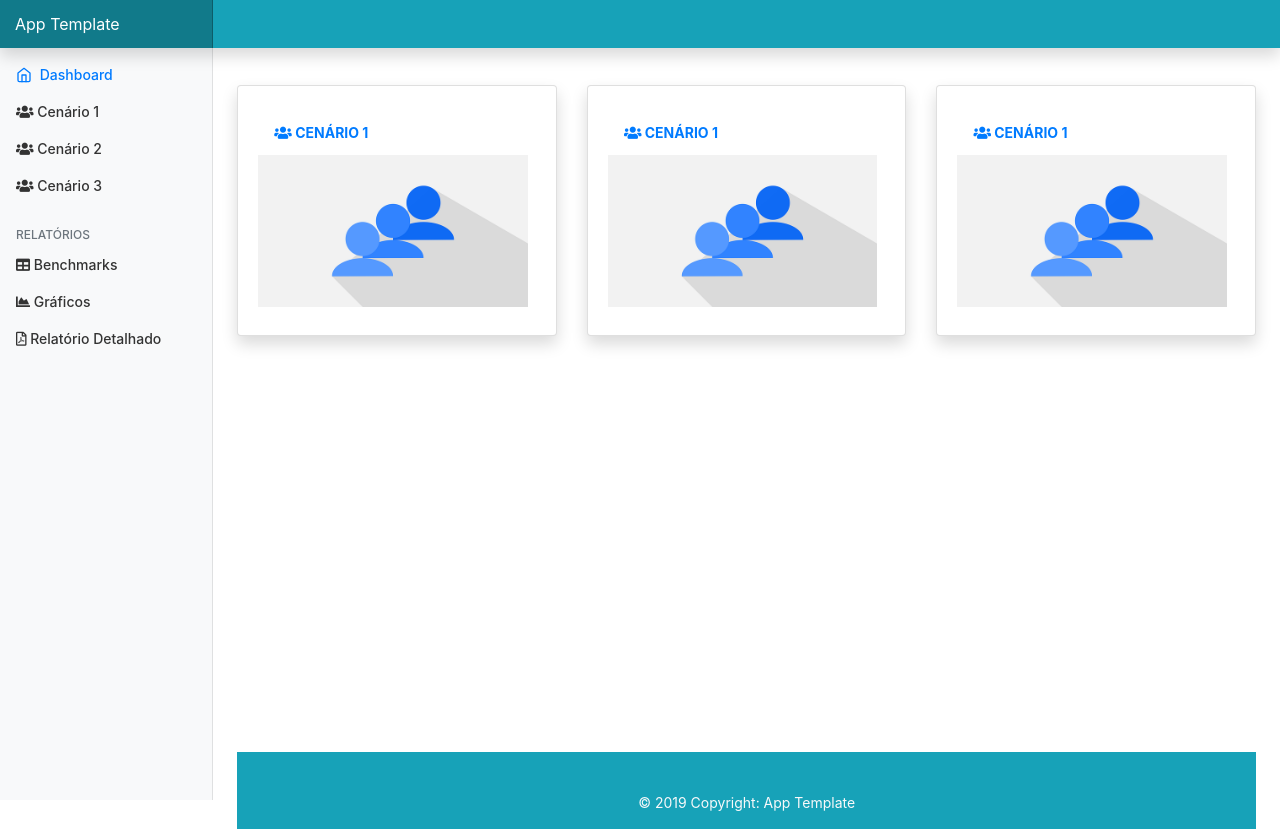
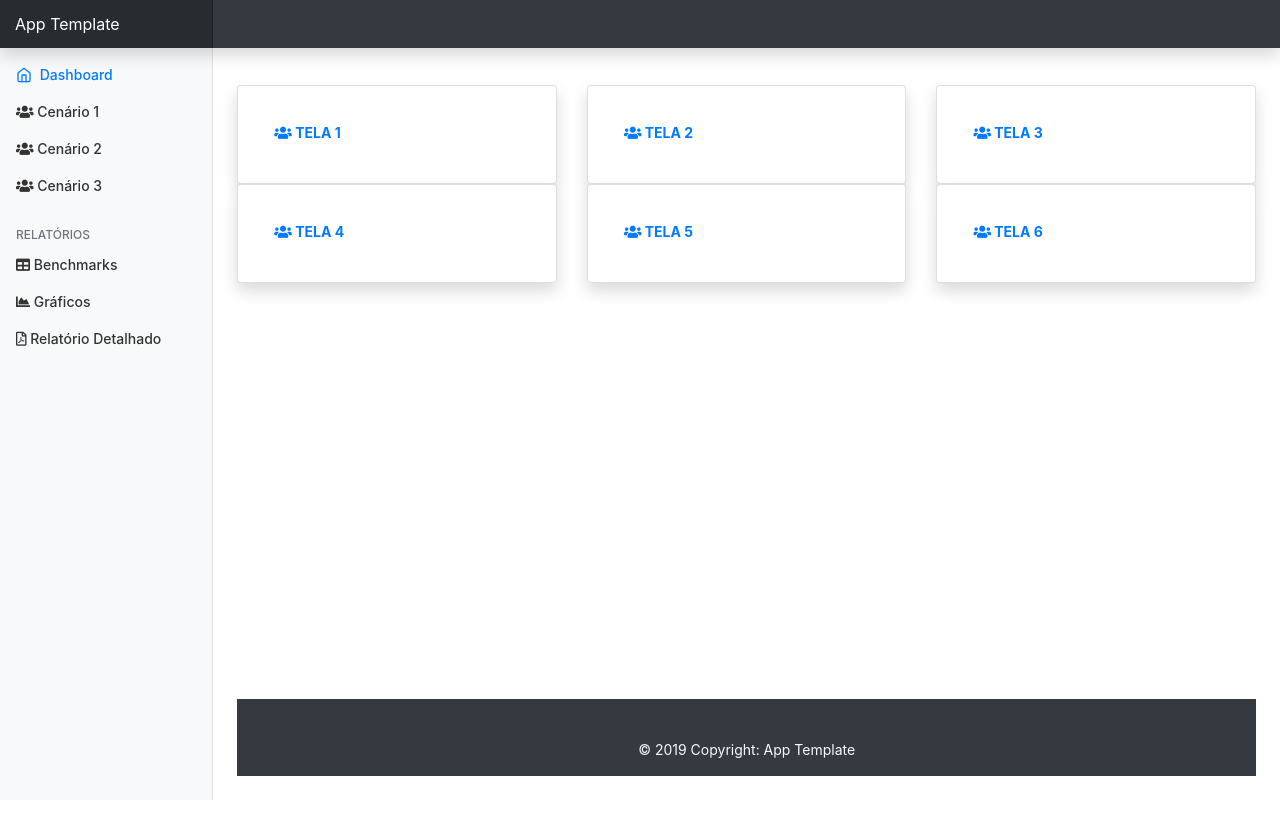
Before and after one commit to santiagosilas/Flask-Bootstrap-ML-Dashboard, a Flask app: page / in a window 1280 px wide. After the commit the page ends 800 px from the top, so only its background shows below. Run offline with Flask 2, Linux system fonts and the light colour scheme; parts of the project's set-up code (start-up, migrations or seed data) failed here and were passed over; some libraries are stand-ins or nearby versions.

Commit message:
update layout

```diff
--- a/website/app/templates/index.html
+++ b/website/app/templates/index.html
@@ -12,10 +12,10 @@
                     <div class="text-xs font-weight-bold text-primary text-uppercase mb-1">
                         <a class="nav-link" href="{{url_for('load_scenario', scenario = 1)}}">
                             <i class="fas fa-users"></i>
-                            Cenário 1
+                            Tela 1
                         </a>
                     </div>
-                    <img src="{{url_for('static', filename='img/users.png')}}" class="img-fluid">
+                    <!-- <img src="{{url_for('static', filename='img/users.png')}}" class="img-fluid"> -->
                   </div>
                 </div>
               </div>
@@ -30,10 +30,10 @@
                     <div class="text-xs font-weight-bold text-primary text-uppercase mb-1">
                         <a class="nav-link" href="{{url_for('load_scenario', scenario = 2)}}">
                             <i class="fas fa-users"></i>
-                            Cenário 1
+                            Tela 2
                         </a>
                     </div>
-                    <img src="{{url_for('static', filename='img/users.png')}}" class="img-fluid">
+                    <!-- <img src="{{url_for('static', filename='img/users.png')}}" class="img-fluid"> -->
                   </div>
                 </div>
               </div>
@@ -48,10 +48,64 @@
                     <div class="text-xs font-weight-bold text-primary text-uppercase mb-1">
                         <a class="nav-link" href="{{url_for('load_scenario', scenario = 3)}}">
                             <i class="fas fa-users"></i>
-                            Cenário 1
+                            Tela 3
                         </a>
                     </div>
-                    <img src="{{url_for('static', filename='img/users.png')}}" class="img-fluid">
+                    <!-- <img src="{{url_for('static', filename='img/users.png')}}" class="img-fluid"> -->
+                  </div>
+                </div>
+              </div>
+            </div>
+          </div>
+
+          <div class="col-4">
+            <div class="card border-left-primary shadow h-10 py-2">
+              <div class="card-body">
+                <div class="row no-gutters align-items-center">
+                  <div class="col mr-2">
+                    <div class="text-xs font-weight-bold text-primary text-uppercase mb-1">
+                        <a class="nav-link" href="{{url_for('load_scenario', scenario = 3)}}">
+                            <i class="fas fa-users"></i>
+                            Tela 4
+                        </a>
+                    </div>
+                    <!-- <img src="{{url_for('static', filename='img/users.png')}}" class="img-fluid"> -->
+                  </div>
+                </div>
+              </div>
+            </div>
+          </div>
+
+          <div class="col-4">
+            <div class="card border-left-primary shadow h-10 py-2">
+              <div class="card-body">
+                <div class="row no-gutters align-items-center">
+                  <div class="col mr-2">
+                    <div class="text-xs font-weight-bold text-primary text-uppercase mb-1">
+                        <a class="nav-link" href="{{url_for('load_scenario', scenario = 3)}}">
+                            <i class="fas fa-users"></i>
+                            Tela 5
+                        </a>
+                    </div>
+                    <!-- <img src="{{url_for('static', filename='img/users.png')}}" class="img-fluid"> -->
+                  </div>
+                </div>
+              </div>
+            </div>
+          </div>
+
+          <div class="col-4">
+            <div class="card border-left-primary shadow h-10 py-2">
+              <div class="card-body">
+                <div class="row no-gutters align-items-center">
+                  <div class="col mr-2">
+                    <div class="text-xs font-weight-bold text-primary text-uppercase mb-1">
+                        <a class="nav-link" href="{{url_for('load_scenario', scenario = 3)}}">
+                            <i class="fas fa-users"></i>
+                            Tela 6
+                        </a>
+                    </div>
+                    <!-- <img src="{{url_for('static', filename='img/users.png')}}" class="img-fluid"> -->
                   </div>
                 </div>
               </div>
--- a/website/app/templates/layout.html
+++ b/website/app/templates/layout.html
@@ -38,7 +38,7 @@
     <link href="{{url_for('static', filename = 'css/dashboard.css')}}" rel="stylesheet">
   </head>
   <body>
-    <nav class="navbar navbar-dark fixed-top bg-info flex-md-nowrap p-0 shadow">
+    <nav class="navbar navbar-dark fixed-top bg-dark flex-md-nowrap p-0 shadow">
         <a class="navbar-brand col-sm-3 col-md-2 mr-0" href="{{url_for('home')}}">App Template</a>
 
   <ul class="navbar-nav px-3">
@@ -116,7 +116,7 @@
   <div class="modal fade" id="modalPrediction" tabindex="-1" role="dialog" aria-labelledby="exampleModalLabel" aria-hidden="true">
     <div class="modal-dialog" role="document">
       <div class="modal-content">
-        <div class="modal-header bg-info">
+        <div class="modal-header bg-dark">
           <h5 class="modal-title" id="exampleModalLabel">Predição</h5>
           <button type="button" class="close" data-dismiss="modal" aria-label="Close">
             <span aria-hidden="true">&times;</span>
@@ -127,7 +127,7 @@
             <p>Probabilidade: {{prediction.prob}}</p>
         </div>
         <div class="modal-footer">
-          <button type="button" class="btn btn-info" data-dismiss="modal">Close</button>
+          <button type="button" class="btn btn-dark" data-dismiss="modal">Close</button>
         </div>
       </div>
     </div>
@@ -138,7 +138,7 @@
 
         {% block content %}{% endblock %}
         <!-- Rodapé -->
-        <footer class="bg-info text-light font-small blue pt-4 col-12">
+        <footer class="bg-dark text-light font-small blue pt-4 col-12">
             <!-- Copyright -->
             <div class="footer-copyright text-center py-3">© 2019 Copyright:
               <a href="https://mdbootstrap.com/education/bootstrap/" class="text-light"> App Template</a>
```
Also changed, not shown: website/app/templates/scenario.html (+5 -5 lines), screens/screen1.jpg, screens/screen2.jpg, screens/screen3.jpg, screens/screen4.jpg, website/app/static/img/users.png.
